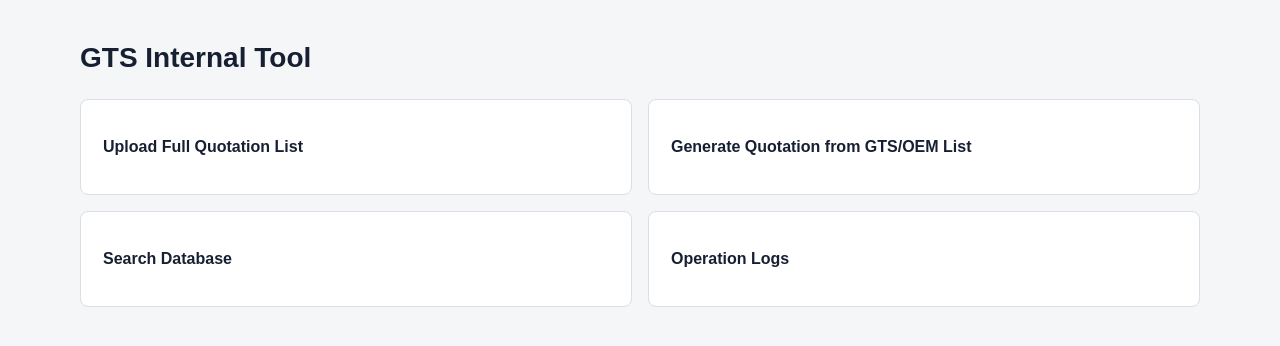
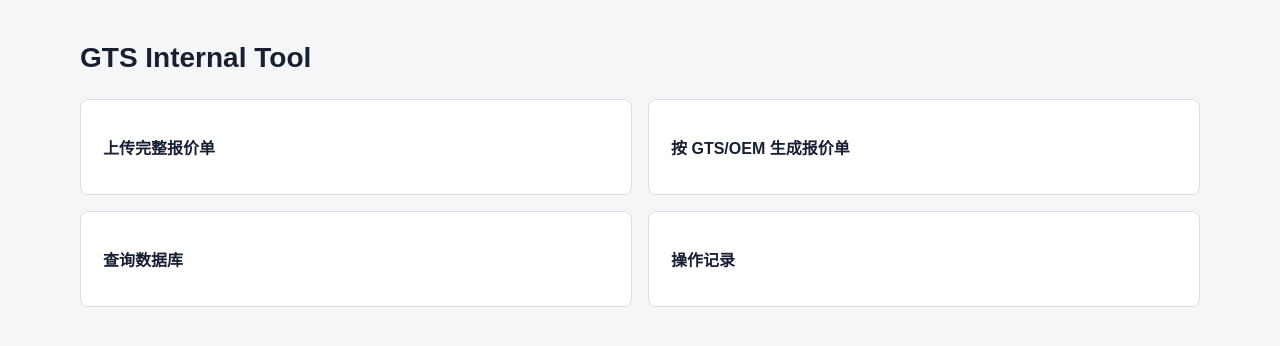
Before and after one commit to nancy-sun/gts-internal-tool, a Python web app: template app/templates/home.html in a window 1280 px wide. Shown: the part 64-410 px from the top of the page. Run offline with Jinja, Linux system fonts and the light colour scheme; the template is opened without the code that fills it, so the values that code supplies are empty.

Commit message:
Translate home page actions

```diff
--- a/app/templates/home.html
+++ b/app/templates/home.html
@@ -1,24 +1,24 @@
 {% extends "base.html" %}
 
-{% block title %}Home - GTS Internal Tool{% endblock %}
+{% block title %}首页 - GTS Internal Tool{% endblock %}
 
 {% block content %}
   <section class="page-heading">
     <h1>GTS Internal Tool</h1>
   </section>
 
-  <nav class="action-grid" aria-label="Main actions">
+  <nav class="action-grid" aria-label="主要功能">
     <a class="action-card" href="/upload">
-      <span>Upload Full Quotation List</span>
+      <span>上传完整报价单</span>
     </a>
     <a class="action-card" href="/generate">
-      <span>Generate Quotation from GTS/OEM List</span>
+      <span>按 GTS/OEM 生成报价单</span>
     </a>
     <a class="action-card" href="/search">
-      <span>Search Database</span>
+      <span>查询数据库</span>
     </a>
     <a class="action-card" href="/logs">
-      <span>Operation Logs</span>
+      <span>操作记录</span>
     </a>
   </nav>
 {% endblock %}
```
